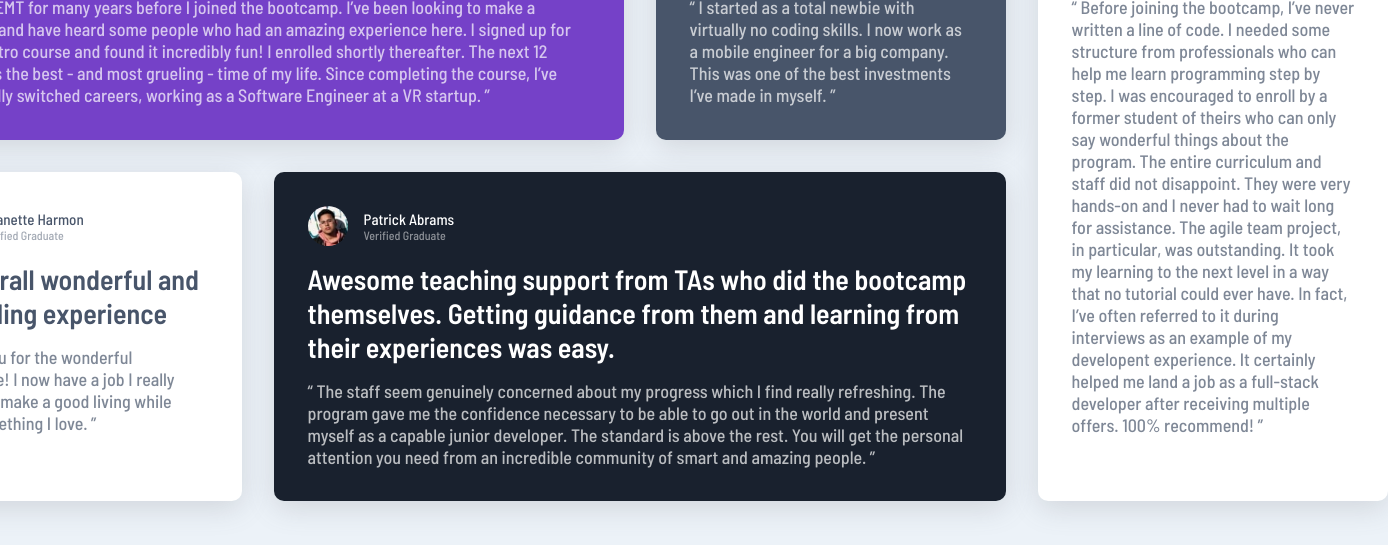
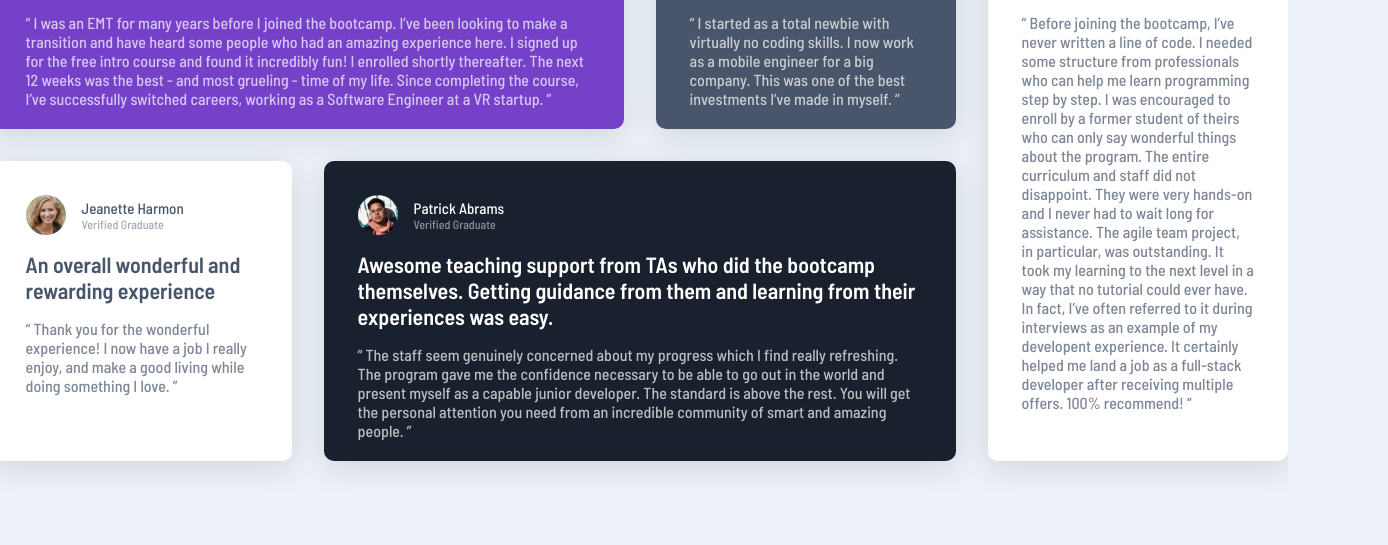
Before and after one commit to CarolGMilano/frontend_mentor-testimonials_grid_section, a plain HTML site: page index.html in a window 1280 px wide. Shown: the part 255-800 px from the top of the page, 1388 px wide, since content can reach past the window. Drawn offline with Linux system fonts and the light colour scheme.

Commit message:
Add files via upload

```diff
--- a/assets/css/desktop/main.css
+++ b/assets/css/desktop/main.css
@@ -1,8 +1,8 @@
 @media screen and (min-width: 800px) {
     .corpo {
         display: grid;
-        grid-template-rows: repeat(2, auto);
-        grid-template-columns: repeat(4, 350px);
+        grid-template-rows: repeat(2, 300px);
+        grid-template-columns: repeat(4, 300px);
         grid-template-areas:
             "card1 card1 card2 card5"
             "card3 card4 card4 card5"
--- a/assets/css/desktop/main_corpo.css
+++ b/assets/css/desktop/main_corpo.css
@@ -29,11 +29,11 @@
     }
 
     .card__destaque {
-        font-size: 28px;
+        font-size: 22px;
     }
 
     .card__comentario {
-        font-size: 18px;
+        font-size: 16px;
         text-align: start;
     }
 }
```
